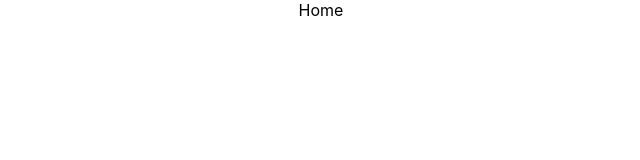
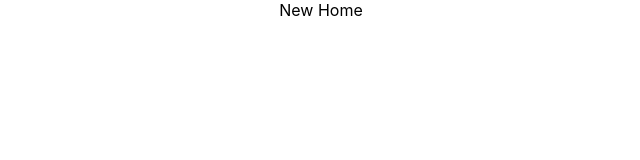
Before and after one commit to DanieleTursi/mycinema, a React (Create React App) app: page / in a window 1280 px wide. Shown: the top 160 px of the page, without its empty margins (319-959 px from the left). Built offline with nearby package versions, Linux system fonts and the light colour scheme.

Commit message:
home change

```diff
--- a/src/pages/Home.js
+++ b/src/pages/Home.js
@@ -2,7 +2,7 @@ import React from 'react'
 
 const Home = () => {
   return (
-    <div>Home</div>
+    <div>New Home</div>
   )
 }
 
```
